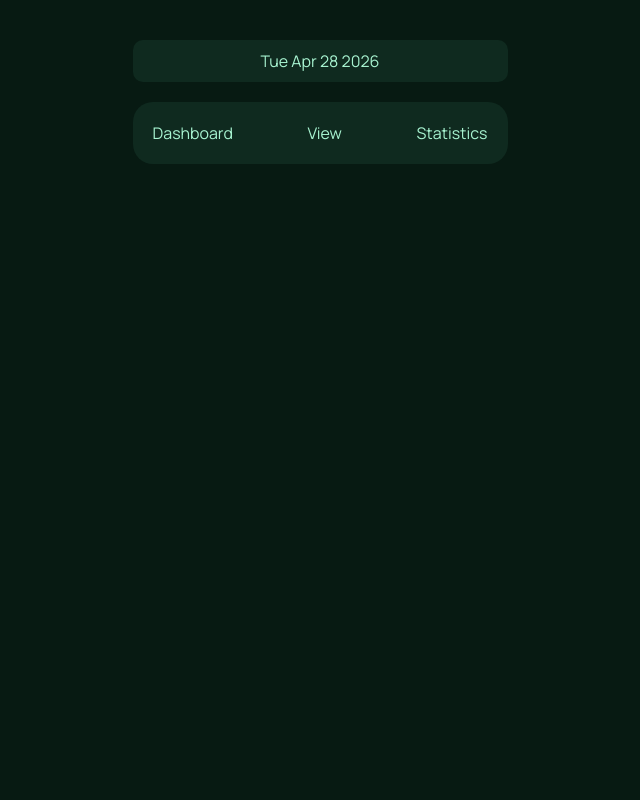
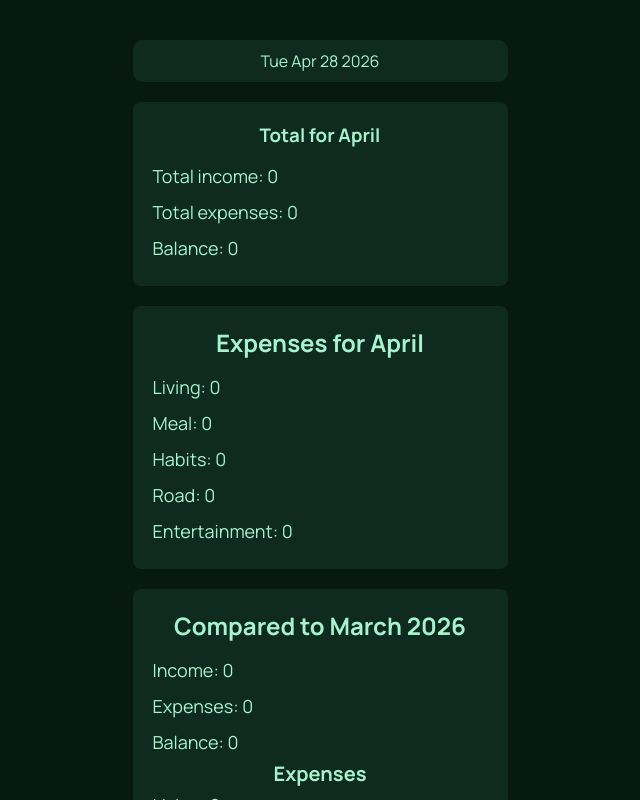
Before and after one commit to eugeneskryaga/Finance_Personal_App, a React (Vite) app: page /stats in a window 1280 px wide. Shown: the top 800 px of the page, without its empty margins (320-960 px from the left). Built offline with nearby package versions, Linux system fonts and the light colour scheme; no server answers.

Commit message:
reworked statistics page, add utils folder

```diff
--- /dev/null
+++ b/src/components/Notification/Notification.module.css
@@ -0,0 +1,7 @@
+.container {
+    padding: 20px;
+    background-color: #071A12;
+    border-radius: 8px;
+    font-size: 18px;
+    text-align: center;
+}
--- /dev/null
+++ b/src/components/Notification/Notification.tsx
@@ -0,0 +1,13 @@
+import css from "./Notification.module.css";
+
+interface Props {
+  message: string;
+}
+
+export const Notification = ({ message }: Props) => {
+  return (
+    <div className={css.container}>
+      <p>{message}</p>
+    </div>
+  );
+};
--- a/src/components/Statistics/Statistics.module.css
+++ b/src/components/Statistics/Statistics.module.css
@@ -1,58 +1,27 @@
 .container {
     display: flex;
     flex-direction: column;
+    gap: 20px;
 }
 
-.container h1 {
-    margin: 0 auto;
-    margin-bottom: 20px;
-    background-color: #0F2A1F;
-    padding: 10px;
-    border-radius: 8px;
+.container h1, h2 {
+    text-align: center;
+    margin-bottom: 10px;
 }
 
 .container p {
     line-height: 2;
+    font-size: 18px;
 }
 
-.highest {
-    display: flex;
-    justify-content: space-between;
-    background-color: #0F2A1F;
-    margin-bottom: 20px;
-    border-radius: 8px;
-    padding: 10px;
+.container strong {
+    display: block;
+    font-size: 20px;
     text-align: center;
 }
 
-.highest strong {
-    display: block;
-    font-size: 20px;
-    margin-bottom: 10px;
+.container div {
+    background-color: #0F2A1F;
+    padding: 20px;
+    border-radius: 8px;
 }
-
-.highest button {
-    background-color: #071A12;
-    border-radius: 8px;
-    padding: 8px;
-    font-weight: bold;
-    width: 100px;
-    margin-top: 10px;
-}
-
-.month {
-    background-color: #0F2A1F;
-    border-radius: 8px;
-    padding: 10px;
-    text-align: center;
-}
-
-.month h2 {
-    text-align: center;
-    margin-bottom: 10px;
-}
-
-.month strong {
-    font-size: 20px;
-    line-height: 2;
-}
--- a/src/components/Statistics/Statistics.tsx
+++ b/src/components/Statistics/Statistics.tsx
@@ -1,7 +1,10 @@
 import { useQuery } from "@tanstack/react-query";
 import { fetchTransactions } from "../../api/transactionsApi";
+import { calculateTotal } from "../../utils/calculations";
 
 import css from "./Statistics.module.css";
+import { StatisticsComparison } from "../StatisticsComparison/StatisticsComparison";
+import { Notification } from "../Notification/Notification";
 
 export const Statistics = () => {
   const { data: transactions } = useQuery({
@@ -13,90 +16,71 @@ export const Statistics = () => {
     month: "long",
   });
 
-  const currentMonthTransactions = transactions?.filter(transaction => {
-    const date = new Date(transaction.date);
   const currentDate = new Date();
 
+  const previousMonth =
+    currentDate.getMonth() === 0 ? 11 : currentDate.getMonth() - 1;
+
+  const previousYear =
+    currentDate.getMonth() === 0
+      ? currentDate.getFullYear() - 1
+      : currentDate.getFullYear();
+
+  const previousMonthName = new Date(
+    previousYear,
+    previousMonth,
+  ).toLocaleString("en-US", { month: "long", year: "numeric" });
+
+  const currentMonthTransactions =
+    transactions?.filter(transaction => {
+      const date = new Date(transaction.date);
       return (
         date.getMonth() === currentDate.getMonth() &&
         date.getFullYear() === currentDate.getFullYear()
       );
-  });
+    }) || [];
 
-  const totalExpensesByCategory = currentMonthTransactions?.reduce(
-    (acc, transaction) => {
-      acc.road += transaction.expenses.road;
-      acc.meal += transaction.expenses.meal;
-      acc.habits += transaction.expenses.habits;
-      acc.living += transaction.expenses.living;
-      acc.entertainment += transaction.expenses.entertainment;
-      acc.total += transaction.totalExpenses;
+  const previousMonthTransactions =
+    transactions?.filter(transaction => {
+      const date = new Date(transaction.date);
+      return (
+        date.getMonth() === previousMonth && date.getFullYear() === previousYear
+      );
+    }) || [];
 
-      return acc;
-    },
-    {
-      living: 0,
-      meal: 0,
-      habits: 0,
-      road: 0,
-      entertainment: 0,
-      total: 0,
-    },
-  );
+  const currentMonthTotal = calculateTotal(currentMonthTransactions);
 
-  const highestIncomeTransaction = transactions?.reduce((max, transaction) =>
-    transaction.income > max.income ? transaction : max,
-  );
+  const previousMonthTotal = calculateTotal(previousMonthTransactions);
 
-  const highestExpensesTransaction = transactions?.reduce((max, transaction) =>
-    transaction.totalExpenses > max.totalExpenses ? transaction : max,
-  );
-
-  return (
-    currentMonthTransactions &&
-    currentMonthTransactions?.length > 0 && (
+  return currentMonthTotal ? (
     <section className={css.container}>
-        <h1>Overall balance: </h1>
-        {highestIncomeTransaction && highestExpensesTransaction && (
-          <div className={css.highest}>
       <div>
-              <strong>Highest income</strong>
-              <p>Date: {highestIncomeTransaction?.date}</p>
+        <h1>Total for {currentMonth}</h1>
+        <p>Total income: {currentMonthTotal.income}</p>
+        <p>Total expenses: {currentMonthTotal.totalExpenses}</p>
         <p>
-                Balance:{" "}
-                {highestIncomeTransaction?.income -
-                  highestIncomeTransaction?.totalExpenses}
+          Balance: {currentMonthTotal.income - currentMonthTotal.totalExpenses}
         </p>
-              <p>Income: {highestIncomeTransaction?.income}</p>
-              <p>Expenses: {highestIncomeTransaction?.totalExpenses}</p>
-              <button>Details</button>
       </div>
       <div>
-              <strong>Highest expenses</strong>
-              <p>Date: {highestExpensesTransaction?.date}</p>
-              <p>
-                Balance:{" "}
-                {highestExpensesTransaction?.income -
-                  highestExpensesTransaction?.totalExpenses}
-              </p>
-              <p>Income: {highestExpensesTransaction?.income}</p>
-              <p>Expenses: {highestExpensesTransaction?.totalExpenses}</p>
-              <button>Details</button>
+        <h2>Expenses for {currentMonth}</h2>
+        <p>Living: {currentMonthTotal.living}</p>
+        <p>Meal: {currentMonthTotal.meal}</p>
+        <p>Habits: {currentMonthTotal.habits}</p>
+        <p>Road: {currentMonthTotal.road}</p>
+        <p>Entertainment: {currentMonthTotal.entertainment}</p>
       </div>
-          </div>
+      {previousMonthTotal ? (
+        <StatisticsComparison
+          currentMonthTotal={currentMonthTotal}
+          previousMonthTotal={previousMonthTotal}
+          previousMonthName={previousMonthName}
+        />
+      ) : (
+        <Notification message={`No trasactions for ${previousMonthName}`} />
       )}
-        <div className={css.month}>
-          <h2>Expenses for {currentMonth}</h2>
-          <div>
-            <strong>Total: {totalExpensesByCategory?.total}</strong>
-            <p>Living: {totalExpensesByCategory?.living}</p>
-            <p>Meal: {totalExpensesByCategory?.meal}</p>
-            <p>Habits: {totalExpensesByCategory?.habits}</p>
-            <p>Road: {totalExpensesByCategory?.road}</p>
-            <p>Entertainment: {totalExpensesByCategory?.entertainment}</p>
-          </div>
-        </div>
     </section>
-    )
+  ) : (
+    <Notification message="No transactions for current month" />
   );
 };
--- /dev/null
+++ b/src/components/StatisticsComparison/StatisticsComparison.tsx
@@ -0,0 +1,39 @@
+import type { TransactionsTotal } from "../../types/types";
+
+interface Props {
+  currentMonthTotal: TransactionsTotal;
+  previousMonthTotal: TransactionsTotal;
+  previousMonthName: string;
+}
+
+export const StatisticsComparison = ({
+  currentMonthTotal,
+  previousMonthTotal,
+  previousMonthName,
+}: Props) => {
+  return (
+    <div>
+      <h2>Compared to {previousMonthName}</h2>
+      <p>Income: {currentMonthTotal.income - previousMonthTotal.income}</p>
+      <p>
+        Expenses:{" "}
+        {currentMonthTotal.totalExpenses - previousMonthTotal.totalExpenses}
+      </p>
+      <p>
+        Balance:{" "}
+        {currentMonthTotal.income -
+          currentMonthTotal.totalExpenses -
+          (previousMonthTotal.income - previousMonthTotal.totalExpenses)}
+      </p>
+      <strong>Expenses</strong>
+      <p>Living: {currentMonthTotal.living - previousMonthTotal.living}</p>
+      <p>Meal: {currentMonthTotal.meal - previousMonthTotal.meal}</p>
+      <p>Habits: {currentMonthTotal.habits - previousMonthTotal.habits}</p>
+      <p>Road: {currentMonthTotal.road - previousMonthTotal.road}</p>
+      <p>
+        Entertainment:{" "}
+        {currentMonthTotal.entertainment - previousMonthTotal.entertainment}
+      </p>
+    </div>
+  );
+};
--- a/src/components/Today/Today.tsx
+++ b/src/components/Today/Today.tsx
@@ -1,10 +1,12 @@
 import { useQuery } from "@tanstack/react-query";
-import css from "./Today.module.css";
 import { fetchTransactions } from "../../api/transactionsApi";
 import { TodayTransactions } from "../TodayTransactions/TodayTransactions";
 import { TransactionForm } from "../TransactionForm/TransactionForm";
 import { useState } from "react";
 import { Modal } from "../Modal/Modal";
+import { Notification } from "../Notification/Notification";
+
+import css from "./Today.module.css";
 
 export const Today = () => {
   const { data: transactions } = useQuery({
@@ -36,6 +38,8 @@ export const Today = () => {
 
   return (
     <section className={css.container}>
+      {currentTransaction ? (
+        <>
           <h1 className={css.title}>BALANCE: {balance}</h1>
           <strong className={css.note}>{currentTransaction?.note}</strong>
           <div className={css.innerContainer}>
@@ -48,10 +52,10 @@ export const Today = () => {
               <strong>Expenses</strong>
             </div>
           </div>
-      {currentTransaction ? (
           <TodayTransactions transaction={currentTransaction} />
+        </>
       ) : (
-        <p>No transactions yet</p>
+        <Notification message="There is no transactions for today" />
       )}
       <button
         onClick={handleModalBtn}
--- a/src/components/TodayTransactions/TodayTransactions.tsx
+++ b/src/components/TodayTransactions/TodayTransactions.tsx
@@ -30,7 +30,7 @@ export const TodayTransactions = ({ transaction }: Props) => {
         {icons.transport} Road: {transaction.expenses.road}
       </li>
       <li>
-        {icons.game} Enternainment: {transaction.expenses.entertainment}
+        {icons.game} Entertainment: {transaction.expenses.entertainment}
       </li>
     </ul>
   );
--- /dev/null
+++ b/src/utils/calculations.ts
@@ -0,0 +1,26 @@
+import type { Transaction } from "../types/types";
+
+export const calculateTotal = (transactions: Transaction[]) => {
+  return transactions.reduce(
+    (acc, transaction) => {
+      acc.income += transaction.income;
+      acc.totalExpenses += transaction.totalExpenses;
+      acc.road += transaction.expenses.road;
+      acc.meal += transaction.expenses.meal;
+      acc.habits += transaction.expenses.habits;
+      acc.living += transaction.expenses.living;
+      acc.entertainment += transaction.expenses.entertainment;
+
+      return acc;
+    },
+    {
+      income: 0,
+      totalExpenses: 0,
+      living: 0,
+      meal: 0,
+      habits: 0,
+      road: 0,
+      entertainment: 0,
+    },
+  );
+};
```
Also changed, not shown: src/components/StatisticsComparison/StatisticsComparison.module.css (added, +38 -0 lines), src/components/TransactionsList/TransactionsList.tsx (+8 -6 lines), src/types/types.ts (+10 -0 lines). Lines whose indentation alone changed are shown as unchanged.
